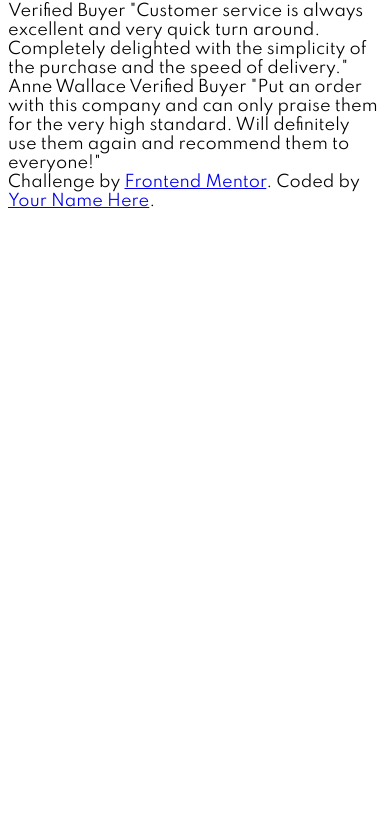
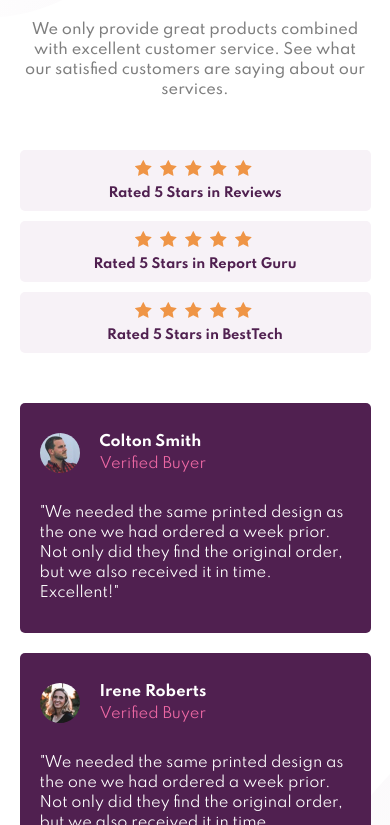
Before and after one commit to Tink3rball3r/social-proof-section-master, a plain HTML site: page index.html in a window 390 px wide. Shown: the part 215-1040 px from the top of the page. Before the commit the page ends 844 px from the top, so only its background shows below. Drawn offline with Linux system fonts and the light colour scheme.

Commit message:
Mobile layout complete

```diff
--- a/index.html
+++ b/index.html
@@ -17,7 +17,86 @@
 </head>
 
 <body>
-  10,000+ of our users love our products.
+  <main class="content-container center">
+    <header class="content-header">
+      <div class="head-text">
+        <h1 class="dark-text">10,000+ of our users love our products.</h1>
+        <p class="head-para medium-text text-space">We only provide great products combined with excellent customer
+          service.
+          See what our satisfied customers are saying about our services.</p>
+      </div>
+      <div class="head-raiting">
+        <div class="raiting flex rounded medium-bg">
+          <div class="stars-container">
+          </div>
+          <p class="dark-text">Rated 5 Stars in Reviews</p>
+        </div>
+        <div class="raiting flex rounded medium-bg">
+          <div class="stars-container">
+          </div>
+          <p class="dark-text">Rated 5 Stars in Report Guru</p>
+        </div>
+        <div class="raiting flex rounded medium-bg">
+          <div class="stars-container">
+          </div>
+          <p class="dark-text">Rated 5 Stars in BestTech</p>
+        </div>
+      </div>
+    </header>
+    <section class="review-card-container">
+      <div class="card dark-bg rounded">
+        <div class="user-container flex">
+          <img class="user-image round" src="/images/image-colton.jpg" alt="">
+          <div class="user-info">
+            <p class="user-name light-text">Colton Smith</p>
+            <span class="user-title accent-text">Verified Buyer</span>
+          </div>
+        </div>
+        <p class="user-para light-text text-space">"We needed the same printed design as the one we had ordered a week
+          prior.
+          Not only did they find the original order, but we also received it in time.
+          Excellent!"</p>
+      </div>
+
+      <div class="card dark-bg rounded">
+        <div class="user-container flex">
+          <img class="user-image round" src="/images/image-irene.jpg" alt="">
+          <div class="user-info">
+            <p class="user-name light-text">Irene Roberts</p>
+            <span class="user-title accent-text">Verified Buyer</span>
+          </div>
+        </div>
+        <p class="user-para light-text text-space">"We needed the same printed design as the one we had ordered a week
+          prior.
+          Not only did they find the original order, but we also received it in time.
+          Excellent!"</p>
+      </div>
+
+      <div class="card dark-bg rounded">
+        <div class="user-container flex">
+          <img class="user-image round" src="/images/image-anne.jpg" alt="">
+          <div class="user-info">
+            <p class="user-name light-text">Anne Wallace</p>
+            <span class="user-title accent-text">Verified Buyer</span>
+          </div>
+        </div>
+        <p class="user-para light-text text-space">"Put an order with this company and can only praise them for the very
+          high
+          standard. Will definitely use them again and recommend them to everyone!"</p>
+      </div>
+    </section>
+  </main>
+  <footer class="attribution">
+    Challenge by
+    <a href="https://www.frontendmentor.io?ref=challenge" target="_blank">Frontend Mentor</a>. Coded by <a
+      href="https://www.frontendmentor.io/profile/Tink3rball3r" target="_blank">Matthew</a>.
+  </footer>
+
+</body>
+
+</html>
+
+<!-- 10,000+ of our users love our products.
 
 We only provide great products combined with excellent customer service.
 See what our satisfied customers are saying about our services.
@@ -46,7 +125,4 @@
   Challenge by
   <a href="https://www.frontendmentor.io?ref=challenge" target="_blank">Frontend Mentor</a>. Coded by <a href="#">Your
     Name Here</a>.
-  </div>
-</body>
-
-</html>
+</div> -->
--- a/styles.css
+++ b/styles.css
@@ -6,15 +6,138 @@
     --White: hsl(0, 0%, 100%);
 }
 /* Utility classes */
-.purp{
+
+.dark-text{
     color: var(--Very-Dark-Magenta);
 }
+.light-text{
+    color: var(--White);
+}
+.accent-text{
+    color: var(--Soft-Pink);
+}
+.dark-bg{
+    background-color: var(--Very-Dark-Magenta);
+}
+.medium-bg{
+    background-color: var(--Light-Grayish-Magenta);
+}
+.light-bg{
+    background-color: var(--White);
+}
 
+.text-space{
+    line-height: 20px;
+}
+.flex{
+    display: flex;
+}
+.grid{
+    display: grid;
+    grid-template-columns: min-content 1fr;
+    grid-template-rows: min-content 1fr;
+}
+.rounded{
+    border-radius: 5px;
+}
+
+.round{
+    border-radius: 50%;
+}
+
+/* Styles */
+
+*{
+    padding: 0;
+    margin: 0;
+}
 
 html{
     font-size: 100%;
 }
 body{
+    min-height: 100vh;
+    font-size: 14.5px;
     font-family: 'Spartan', sans-serif;
+    background-image: url(/images/bg-pattern-top-mobile.svg), url(/images/bg-pattern-bottom-mobile.svg);
+    background-repeat: no-repeat, no-repeat;
+    background-position: top left, bottom right;
     background-color: var(--White);
 }
+
+.content-container{
+    width: 90%;
+    margin: 80px auto;
+}
+
+.head-text > h1, .head-text > p{
+    text-align: center;
+}
+.head-text > h1{
+    padding: 0 20px;
+    margin: 0 0 50px 0;
+}
+
+.head-text > p{
+    font-size: 14.5px;
+    opacity: .5;
+    font-weight: 500;
+    margin: 0 0 50px 0;
+}
+
+.head-raiting{
+    margin: 0 0 50px 0;
+}
+
+.raiting{
+    flex-direction: column;
+    align-items: center;
+    margin: 10px 0;
+    padding: 10px 0;
+}
+
+.raiting > p{
+    font-size: 13px;
+    font-weight: 700;
+}
+
+.stars-container{
+    width: 120px;
+    height: 16px;
+    margin: 0 0 10px 0;
+    background-image: url(/images/icon-star.svg),url(/images/icon-star.svg),url(/images/icon-star.svg),url(/images/icon-star.svg), url(/images/icon-star.svg);
+    background-repeat: no-repeat,no-repeat;
+    background-position: 0px center, 25px center, 50px center, 75px center, 100px center ;
+}
+
+.card{
+    margin: 0 0 20px 0;
+    padding: 30px 20px;
+}
+
+.user-container{
+    margin: 0 0 30px 0;
+    justify-content: flex-start;
+    align-items: center;
+}
+
+.user-name{
+    font-weight: 700;
+    margin: 0 0 5px 0;
+}
+
+.user-image{
+    width: 40px;
+    grid-column: 1/2;
+    grid-row: 1/2;
+}
+
+.user-info{
+    margin: 0 0 0 20px;
+}
+
+.attribution{
+    width: 80%;
+    margin: 0 auto 50px auto;
+    text-align: center;
+}
```
Lines whose indentation alone changed are shown as unchanged.
